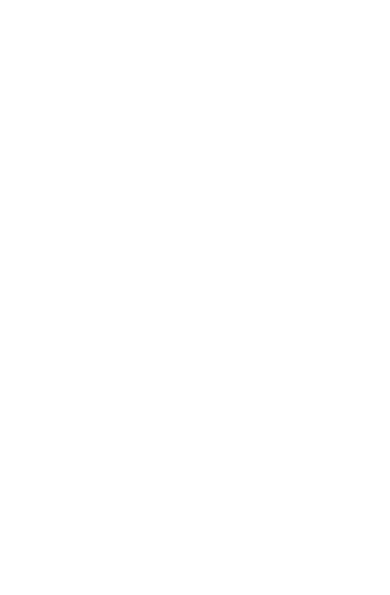
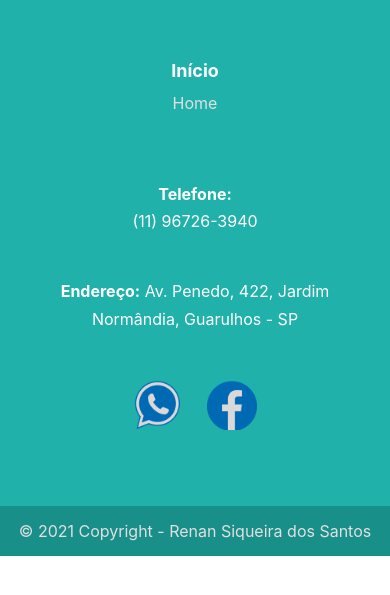
Before and after one commit to Renan397/Pessoal, a PHP site: page / in a window 390 px wide. Before the commit the part shown is empty. Shown: the top 595 px of the page. Run offline with PHP 8.4, Linux system fonts and the light colour scheme.

Commit message:
commit 2

```diff
--- a/assets/css/home.css
+++ b/assets/css/home.css
@@ -0,0 +1,14 @@
+html {
+    scroll-behavior: smooth;
+    }
+body {
+    font-family: -apple-system, BlinkMacSystemFont, 'Segoe UI', Roboto, Oxygen, Ubuntu, Cantarell, 'Open Sans', 'Helvetica Neue', sans-serif;
+}
+
+#conteudo {
+            position: relative;
+            width: 100%;
+            height: 100%;
+            margin: 0 auto;
+            display: flex;
+}
--- a/views/footer_home.php
+++ b/views/footer_home.php
@@ -0,0 +1,163 @@
+<?php
+ include_once "config/config.php";
+ $img_files = array();
+ $img_files[9] = $img."logo_whatsapp.png";
+ $img_files[10] = $img."logo_facebook.png";
+ $img_files[11] = $img."logo_instagram.png";
+ $img_files[12] = $img."brazil_footer.png";
+?>
+<html>
+<style>
+    .img_footer {
+        width: 50px;
+        height: 50px;
+        transition: 0.5s;
+    }
+
+    .img_footer:hover {
+        transform: scale(1.1);
+    }
+
+    .img_LogoFooter {
+        width: 250px;
+        height: 250px;
+    }
+
+    #myFooter {
+        background-color: #20b2aa;
+        color: white;
+        padding-top: 30px;
+    }
+
+    #myFooter .footer-copyright {
+        background-color: #198f89;
+        padding-top: 3px;
+        padding-bottom: 3px;
+        text-align: center;
+    }
+
+    #myFooter .row {
+        margin-bottom: 60px;
+    }
+
+    #myFooter .navbar-brand {
+        margin-top: 45px;
+        height: 65px;
+    }
+
+    #myFooter .footer-copyright p {
+        margin: 10px;
+        color: #e0e0e0;
+    }
+
+    #myFooter ul {
+        list-style-type: none;
+        padding-left: 0;
+        line-height: 1.7;
+    }
+
+    #myFooter h5 {
+        font-size: 18px;
+        color: white;
+        font-weight: bold;
+        margin-top: 30px;
+    }
+
+    #myFooter h2 a {
+        font-size: 50px;
+        text-align: center;
+        color: #fff;
+    }
+
+    #myFooter a {
+        color: #e0e0e0;
+        text-decoration: none;
+    }
+
+    #myFooter a:hover,
+    #myFooter a:focus {
+        text-decoration: none;
+        color: white;
+    }
+
+    #myFooter .social-networks {
+        text-align: center;
+        padding-top: 30px;
+        padding-bottom: 16px;
+    }
+
+    #myFooter .social-networks a {
+        font-size: 32px;
+        color: #f9f9f9;
+        padding: 10px;
+        transition: 0.2s;
+    }
+
+    #myFooter .social-networks a:hover {
+        text-decoration: none;
+    }
+
+    #myFooter .facebook:hover {
+        color: #0077e2;
+    }
+
+    #myFooter .instagram:hover {
+        color: purple;
+    }
+
+    #myFooter .twitter:hover {
+        color: #00aced;
+    }
+
+    #myFooter .btn {
+        color: white;
+        background-color: #d84b6b;
+        border-radius: 20px;
+        border: none;
+        width: 150px;
+        display: block;
+        margin: 0 auto;
+        margin-top: 10px;
+        line-height: 25px;
+    }
+
+
+    @media screen and (max-width: 767px) {
+        #myFooter {
+            text-align: center;
+        }
+    }
+</style>
+<footer id="myFooter">
+    <div class="container">
+        <div class="row">
+            <div class="col-sm-1">
+                <h5>Início</h5>
+                <ul>
+                    <li><a href="#">Home</a></li>
+                </ul>
+            </div>
+            <div class="col-sm-5"><br><br>
+                <ul>
+                    <li>
+                        <p><b>Telefone:</b> <br>(11) 96726-3940</p>
+                    </li><br>
+                    <li>
+                        <p><b>Endereço:</b> Av. Penedo, 422, Jardim Normândia, Guarulhos - SP</p>
+                    </li>
+                </ul>
+            </div>
+            <div class="col-sm-3">
+                <div class="social-networks">
+                    <a href="https://api.whatsapp.com/send?phone=551196035-1235&text=sua%20mensagem" class="whatsapp" target="_blank"><img class='img_footer' src='<?= $img_files[9] ?>'></i></a>
+                    <a href="https://www.facebook.com/TRL-Sites-104897937613126" class="facebook" target="_blank"><img class='img_footer' src='<?= $img_files[10] ?>'></i></a>
+                    </div>
+            </div>
+        </div>
+    </div>
+    <div class="footer-copyright">
+        <p>© 2021 Copyright - Renan Siqueira dos Santos</p>
+    </div>
+</footer>
+
+</html>
--- a/views/home.php
+++ b/views/home.php
@@ -24,13 +24,17 @@
     <script src="<?=$js_file?>"></script>
     <title>Currículo - Bem-vindo!</title>
 </head>
-<body>
 <header>
   <?php
   include_once "views/menu_home.php";
   ?>
 </header>
+<body>
+<div id="conteudo">
 
-
+</div>
 </body>
+  <?php
+  include_once "footer_home.php";
+  ?>
 </html>
```
Also changed, not shown: assets/img/img_idiomas.png (added), assets/img/img_ifsp.jpg (added), assets/img/img_linguagens.jpg (added), assets/img/img_perfil.png (added), assets/img/logo_facebook.png (added), assets/img/logo_whatsapp.png (added).
